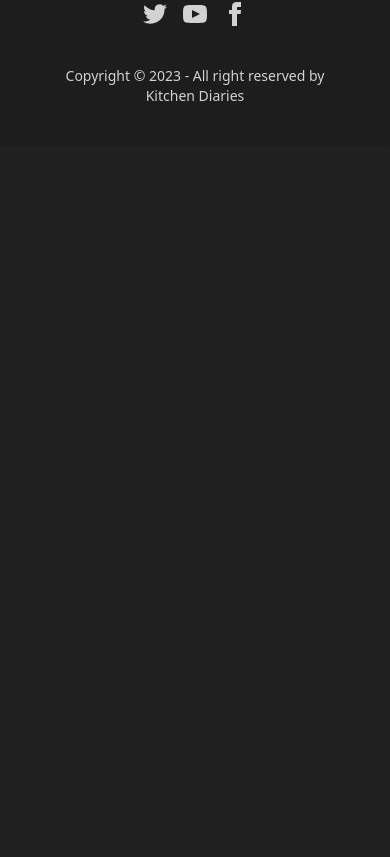
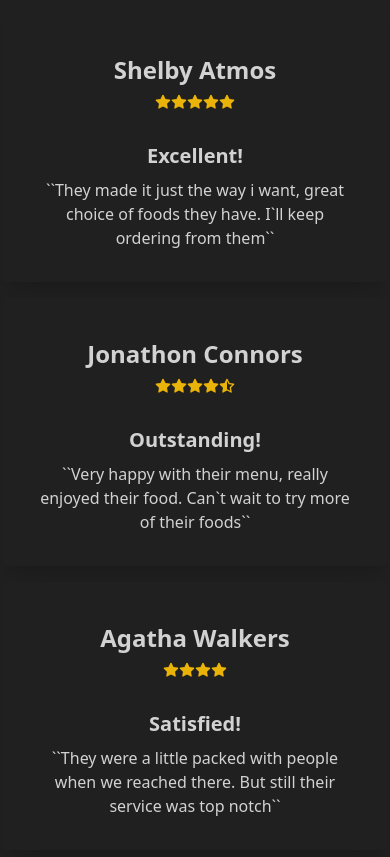
Before and after one commit to Astro177/Kitchen-Diaries-Client, a React (Vite) app: page / in a window 390 px wide. Shown: the part 1747-2604 px from the top of the page. Before the commit the page ends 1893 px from the top, so only its background shows below. Built offline with nearby package versions, Linux system fonts and the light colour scheme; no server answers.

Commit message:
auth provider added

```diff
--- /dev/null
+++ b/src/components/AuthProvider.jsx
@@ -0,0 +1,25 @@
+/* eslint-disable react/prop-types */
+/* eslint-disable no-unused-vars */
+import React from "react";
+import { createContext } from "react";
+import {
+  getAuth,
+  createUserWithEmailAndPassword,
+  onAuthStateChanged,
+  signOut,
+  signInWithEmailAndPassword,
+} from "firebase/auth";
+import { app } from "../firebase/firebase.config";
+
+export const AuthContext = createContext(null);
+const auth = getAuth(app);
+
+const AuthProvider = ({ children }) => {
+  const registerUser = (name, email, photo, password) => {
+    return createUserWithEmailAndPassword(auth, name, email, photo, password);
+  };
+  const authInfo = {registerUser};
+  return <AuthContext.Provider value={authInfo}>{children}</AuthContext.Provider>;
+};
+
+export default AuthProvider;
--- a/src/components/Login.jsx
+++ b/src/components/Login.jsx
@@ -1,12 +1,28 @@
+/* eslint-disable no-undef */
 /* eslint-disable no-unused-vars */
-import React from "react";
-import { TbBrandGithub, TbBrandGoogle} from "react-icons/tb";
+import React, { useState } from "react";
+import { TbBrandGithub, TbBrandGoogle, TbEye } from "react-icons/tb";
 import { Link } from "react-router-dom";
 
 const Login = () => {
-    const handleSubmit=e=>{
-
+  const [password, setPassword] = useState("");
+  const [passwordError, serPasswordError] = useState("");
+  const [showPassword, setShowPassword] = useState(false);
+  const handleSubmit = (e) => {
+    e.preventDefault();
+    const form = e.target;
+    const password = form.password.value;
+    console.log(password);
+  };
+  const handlePassword = (e) => {
+    const passwordInput = e.target.value;
+    setPassword(passwordInput);
+    if (passwordInput.length < 6) {
+      serPasswordError("password must be 6 characters long");
+    } else {
+      serPasswordError("");
     }
+  };
   return (
     <div className="text-center">
       <h1 className="text-5xl font-semibold text-color mb-8">
@@ -27,19 +43,32 @@ const Login = () => {
         </div>
       </div>
       <p>Or</p>
+      <form onSubmit={handleSubmit}>
         <div className="display: inline-block mt-2">
           <input
             type="email"
             placeholder="Type your email"
+            name="email"
+            // value={email}
+            required
             className="input input-bordered input-primary w-full max-w-xs mb-6"
           />
           <input
-          type="password"
+            type={showPassword ? "text" : "password"}
             placeholder="Type your password"
+            name="password"
+            value={password}
+            onChange={handlePassword}
+            required
             className="input input-bordered input-primary w-full max-w-xs"
           />
         </div>
-      <p className="mt-4 cursor-pointer hover:underline decoration-1">Forgot password?</p>
+      </form>
+      {passwordError && <span className="error">{passwordError}</span>}
+      <p className="mt-4 cursor-pointer hover:underline decoration-1">
+         <button className="btn rounded-3xl" onClick={()=>setShowPassword(!showPassword)}>Show Password</button><br />
+        Forgot password?
+      </p>
       <p className="mb-4">
         <span className="text-2xl text-color">New here?</span> Sign up and
         discover our great amount of new recipes{" "}
@@ -51,7 +80,7 @@ const Login = () => {
         </Link>
       </p>
 
-      <button className="btn-primary" onSubmit={handleSubmit}>Sign In</button>
+      <button className="btn-primary">Sign In</button>
     </div>
   );
 };
--- a/src/components/Sections.jsx
+++ b/src/components/Sections.jsx
@@ -1,14 +1,17 @@
 /* eslint-disable no-unused-vars */
 import React from "react";
+import { TbStarFilled, TbStarHalfFilled } from "react-icons/tb";
 
 const Sections = () => {
   return (
     <div className="my-container">
-      <p className="text-center text-color text-5xl font-semibold mb-4">
+      <p className="text-center text-color text-5xl font-semibold mt-24 mb-4">
         Our Famous Dishes
       </p>
-      <p className="text-center text-indigo-200 text-xl mb-12">Try them out to have the best experience</p>
-      <div className="carousel w-full">
+      <p className="text-center text-indigo-200 text-xl mb-12">
+        Try them out to have the best experience
+      </p>
+      <div className="carousel w-full rounded-2xl">
         <div id="slide1" className="carousel-item relative w-full">
           <img
             src="https://images.unsplash.com/photo-1624726175512-19b9baf9fbd1?ixlib=rb-4.0.3&ixid=MnwxMjA3fDB8MHxwaG90by1wYWdlfHx8fGVufDB8fHx8&auto=format&fit=crop&w=1170&q=80"
@@ -66,6 +69,66 @@ const Sections = () => {
           </div>
         </div>
       </div>
+
+      <div>
+        <p className="text-center text-color text-5xl font-semibold mb-8">Reviews</p>
+        <div className="grid lg:grid-cols-3 justify-center items-center gap-4">
+          <div className="card w-96 bg-base-100 shadow-xl">
+            <figure className="px-10 pt-10">
+              <p className="font-bold text-2xl ">Shelby Atmos</p>
+            </figure>
+            <div className="flex justify-center items-center mt-2 text-yellow-500">
+              <TbStarFilled />
+              <TbStarFilled />
+              <TbStarFilled />
+              <TbStarFilled />
+              <TbStarFilled />
+            </div>
+            <div className="card-body items-center text-center">
+              <h2 className="card-title">Excellent!</h2>
+              <p>
+                ``They made it just the way i want, great choice of foods they
+                have. I`ll keep ordering from them``
+              </p>
+            </div>
+          </div>
+          <div className="card w-96 bg-base-100 shadow-xl">
+            <figure className="px-10 pt-10">
+              <p className="font-bold text-2xl ">Jonathon Connors</p>
+            </figure>
+            <div className="flex justify-center items-center mt-2 text-yellow-500">
+              <TbStarFilled />
+              <TbStarFilled />
+              <TbStarFilled />
+              <TbStarFilled />
+              <TbStarHalfFilled/>
+            </div>
+            <div className="card-body items-center text-center">
+              <h2 className="card-title">Outstanding!</h2>
+              <p>
+                ``Very happy with their menu, really enjoyed their food. Can`t wait to try more of their foods``
+              </p>
+            </div>
+          </div>
+          <div className="card w-96 bg-base-100 shadow-xl">
+            <figure className="px-10 pt-10">
+              <p className="font-bold text-2xl ">Agatha Walkers</p>
+            </figure>
+            <div className="flex justify-center items-center mt-2 text-yellow-500">
+              <TbStarFilled />
+              <TbStarFilled />
+              <TbStarFilled />
+              <TbStarFilled />
+            </div>
+            <div className="card-body items-center text-center">
+              <h2 className="card-title">Satisfied!</h2>
+              <p>
+                ``They were a little packed with people when we reached there. But still their service was top notch``
+              </p>
+            </div>
+          </div>
+        </div>
+      </div>
     </div>
   );
 };
--- a/src/firebase/firebase.config.js
+++ b/src/firebase/firebase.config.js
@@ -14,5 +14,5 @@ const firebaseConfig = {
 };
 
 // Initialize Firebase
-const app = initializeApp(firebaseConfig);
+export const app = initializeApp(firebaseConfig);
 const analytics = getAnalytics(app);
--- a/src/index.css
+++ b/src/index.css
@@ -19,6 +19,15 @@
 .default {
   @apply font-medium tracking-wide text-gray-700 transition-colors duration-200 hover:text-blue-600;
 }
-.text-color{
-  @apply bg-gradient-to-r from-blue-600 via-blue-500 to-indigo-400 text-transparent bg-clip-text
+.text-color {
+  @apply bg-gradient-to-r from-blue-600 via-blue-500 to-indigo-400 text-transparent bg-clip-text;
 }
+
+@layer components {
+  .error {
+    @apply text-red-500 text-sm m-0;
+  }
+  .error::before {
+    content: "⚠";
+  }
+}
--- a/src/main.jsx
+++ b/src/main.jsx
@@ -3,9 +3,12 @@ import ReactDOM from "react-dom/client";
 import "./index.css";
 import { RouterProvider } from "react-router-dom";
 import router from "./routes/Router";
+import AuthProvider from "./components/AuthProvider";
 
 ReactDOM.createRoot(document.getElementById("root")).render(
   <React.StrictMode>
-    <RouterProvider router={router}/>
+    <AuthProvider>
+      <RouterProvider router={router} />
+    </AuthProvider>
   </React.StrictMode>
 );
```
Lines whose indentation alone changed are shown as unchanged.
